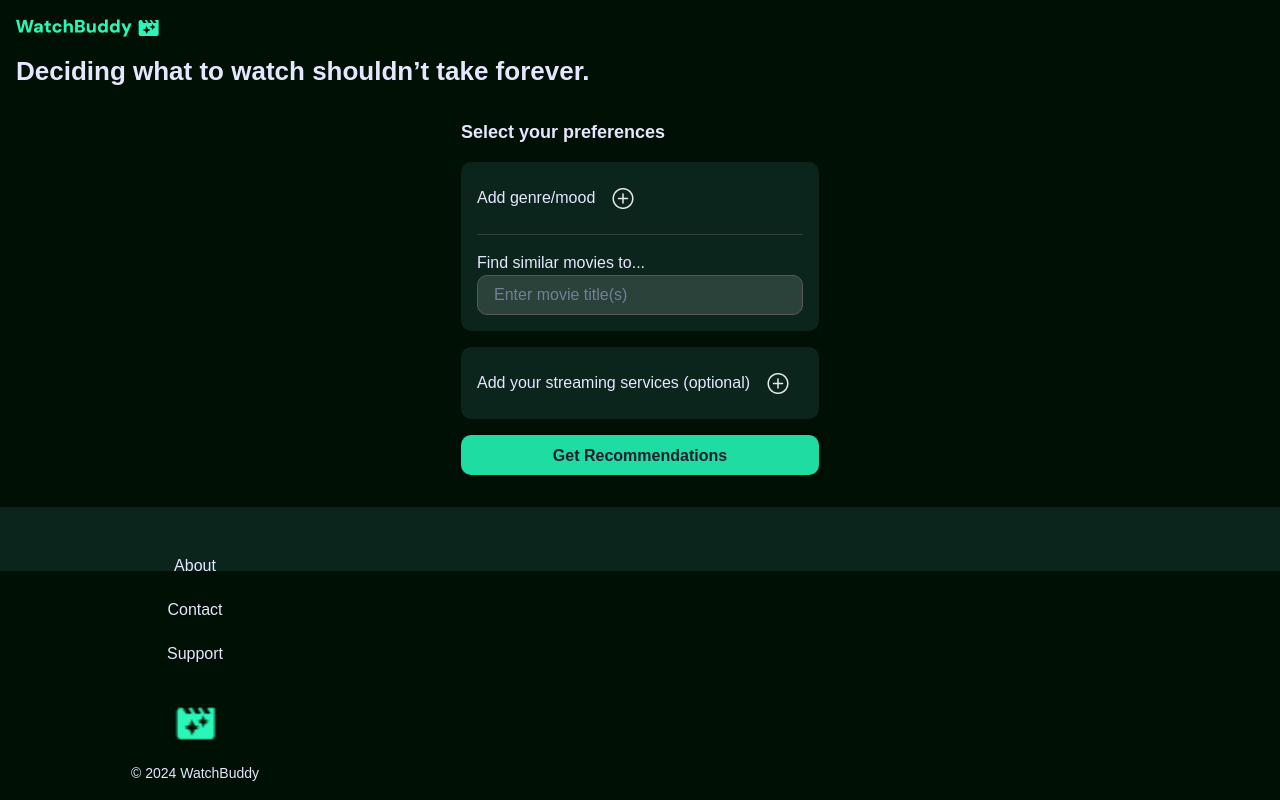
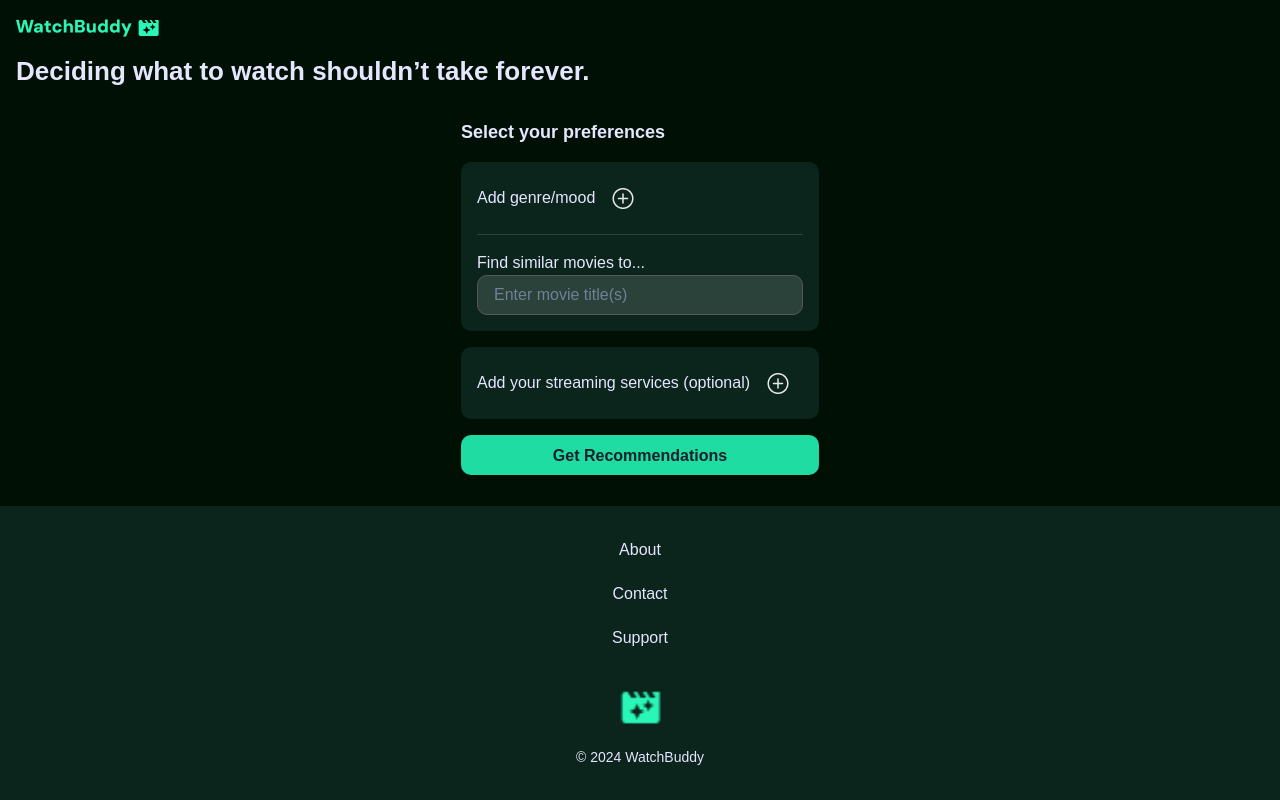
Before and after one commit to PinkSquacht/WatchBuddy, a Next.js app: page / in a window 1280 px wide. Built offline with nearby package versions, Linux system fonts and the light colour scheme.

Commit message:
added a mock recomendation page

```diff
--- a/pages/index.jsx
+++ b/pages/index.jsx
@@ -183,19 +183,19 @@
             </Button>
           </VStack>
         </Flex>
-        <Flex direction="column" align="center" py={8} bg="#0B241C" position="relative" width="100vw">
-          <Flex direction="column" align="center" gap="34px" position="absolute" width="358px" left="16px" top="47px">
-            <Flex direction="column" align="center" gap="20px" width="100%">
+        <Box as="footer" width="100%" bg="#0B241C" py={8} position="absolute" bottom={0}>
+          <Flex direction="column" align="center" gap="34px" width="100%">
+            <Flex direction="column" align="center" gap="20px">
               <Text fontSize="md" textAlign="center">About</Text>
               <Text fontSize="md" textAlign="center">Contact</Text>
               <Text fontSize="md" textAlign="center">Support</Text>
             </Flex>
-            <Flex direction="column" align="center" gap="16px" width="100%">
+            <Flex direction="column" align="center" gap="16px">
               <Image src="/images/ic_sharp-movie-filter.png" alt="Movie Filter Icon" width="47px" height="47px" />
-              <Text fontSize="sm" textAlign="center" width="100%">© 2024 WatchBuddy</Text>
+              <Text fontSize="sm" textAlign="center">© 2024 WatchBuddy</Text>
             </Flex>
           </Flex>
-        </Flex>
+        </Box>
         {isGenreOverlayOpen && (
           <Box
             position="fixed"
```
